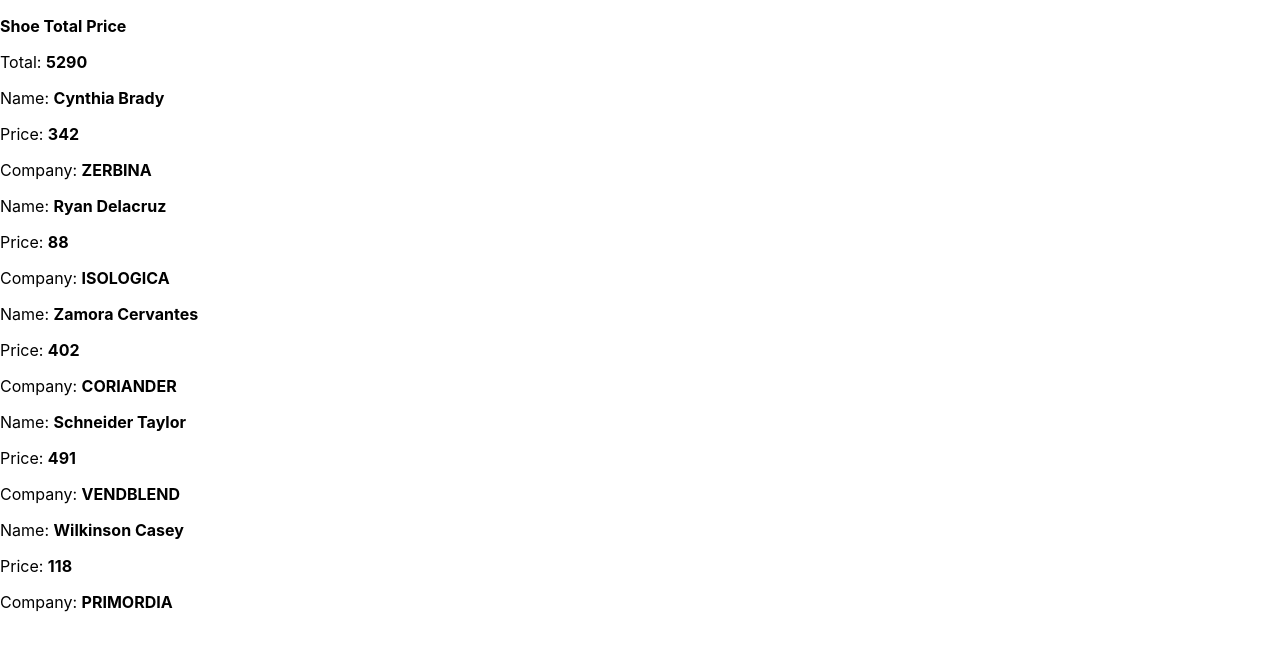
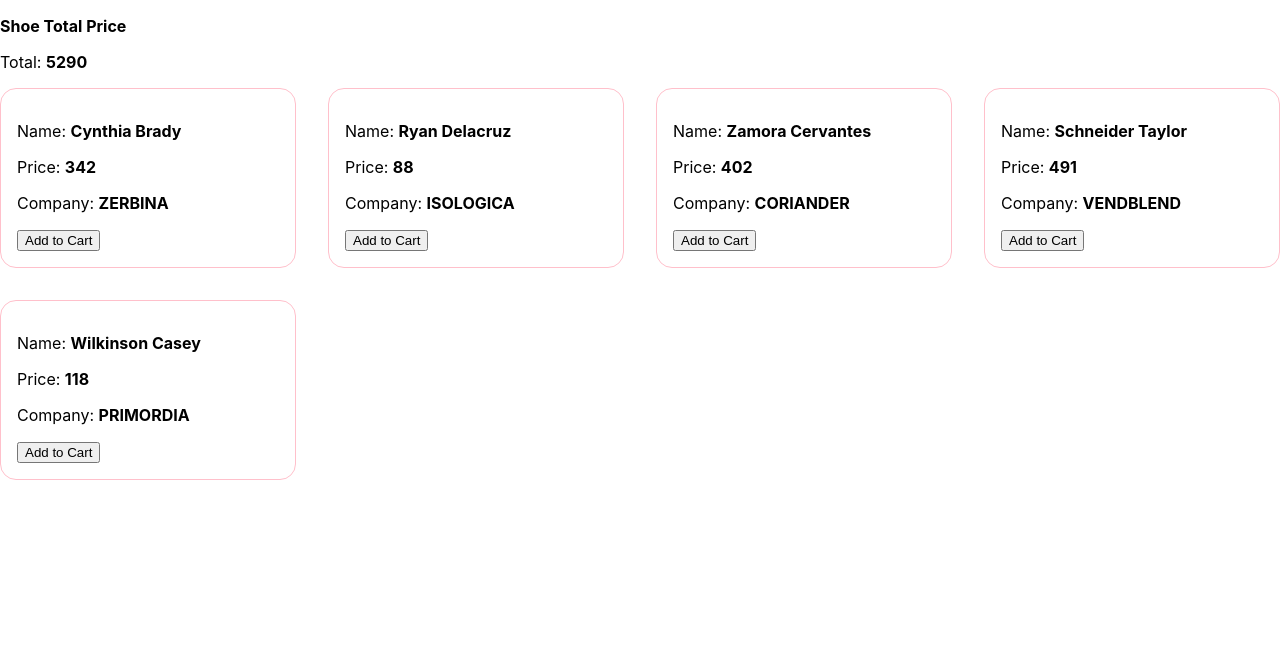
Before and after one commit to ruhulamin111/react-data-storage, a React (Create React App) app: page / in a window 1280 px wide. Shown: the top 650 px of the page. Built offline with nearby package versions, Linux system fonts and the light colour scheme.

Commit message:
design added

```diff
--- a/src/components/Cosmetics/Cosmetics.css
+++ b/src/components/Cosmetics/Cosmetics.css
@@ -0,0 +1,5 @@
+.cosmetic {
+    display: grid;
+    grid-template-columns: repeat(4, 1fr);
+    gap: 2em;
+}
--- a/src/components/Cosmetics/Cosmetics.js
+++ b/src/components/Cosmetics/Cosmetics.js
@@ -1,5 +1,6 @@
 import React, { useEffect, useState } from 'react';
 import Item from '../Item/item';
+import './Cosmetics.css'
 
 const Cosmetics = () => {
     const [cosmetics, setCosmetics] = useState([]);
@@ -10,7 +11,7 @@ const Cosmetics = () => {
     }, [])
 
     return (
-        <div>
+        <div className='cosmetic'>
             {
                 cosmetics.map(cosmetic => <Item
                     key={cosmetic.id}
--- a/src/components/Item/item.css
+++ b/src/components/Item/item.css
@@ -0,0 +1,5 @@
+.item {
+    border: 1px solid pink;
+    padding: 1em;
+    border-radius: 1em;
+}
--- a/src/components/Item/item.js
+++ b/src/components/Item/item.js
@@ -1,13 +1,18 @@
 import React from 'react';
+import './item.css'
 
 const item = ({ cosmetic }) => {
-    const { name, price, company } = cosmetic;
+    const { id, name, price, company } = cosmetic;
+    const addToCart = (id) => {
+        console.log('choose item', id);
+    }
 
     return (
-        <div>
+        <div className='item'>
             <p>Name: <b>{name}</b></p>
             <p>Price: <b>{price}</b></p>
             <p>Company: <b>{company}</b></p>
+            <button onClick={() => addToCart(id)}>Add to Cart</button>
 
         </div>
     );
```
